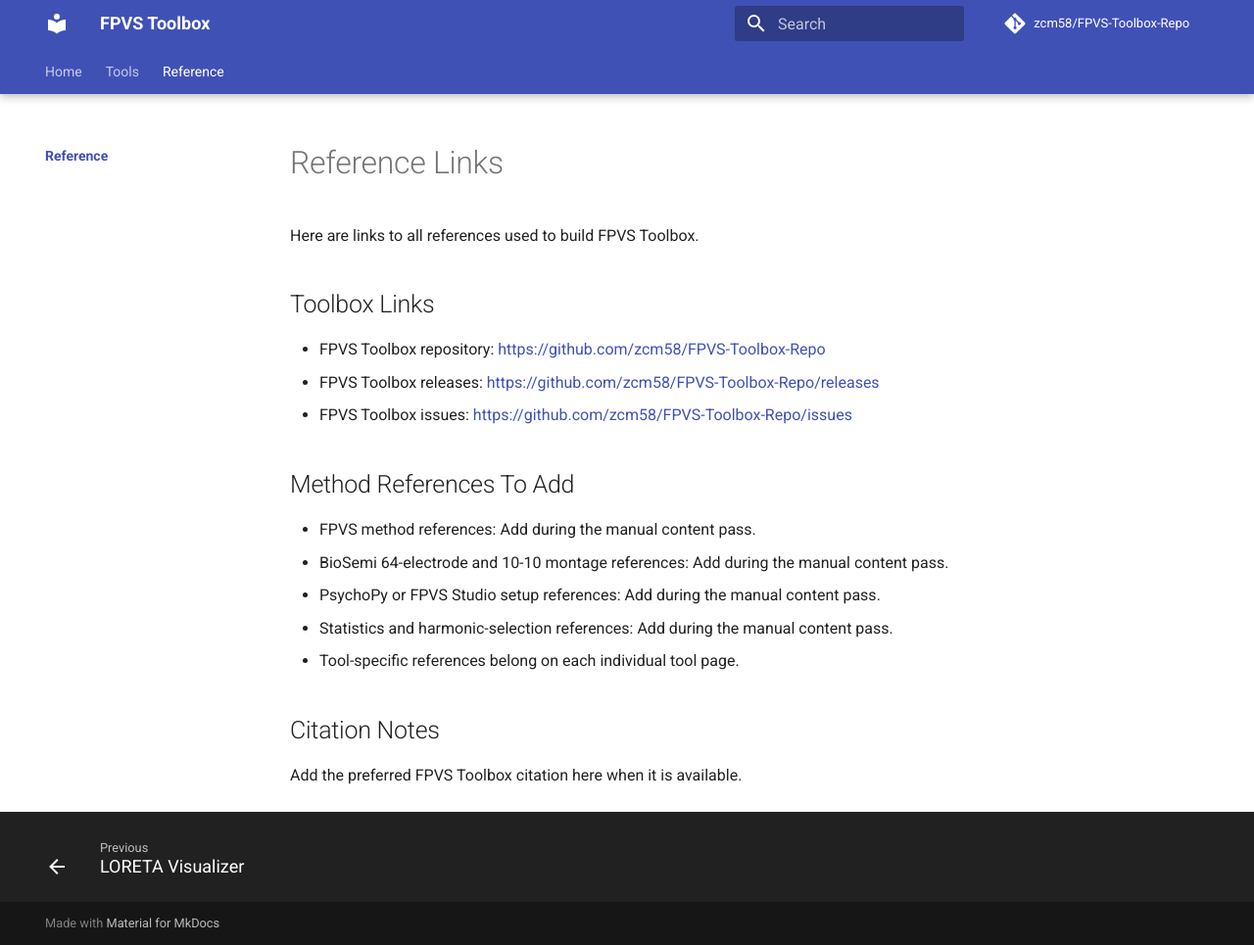
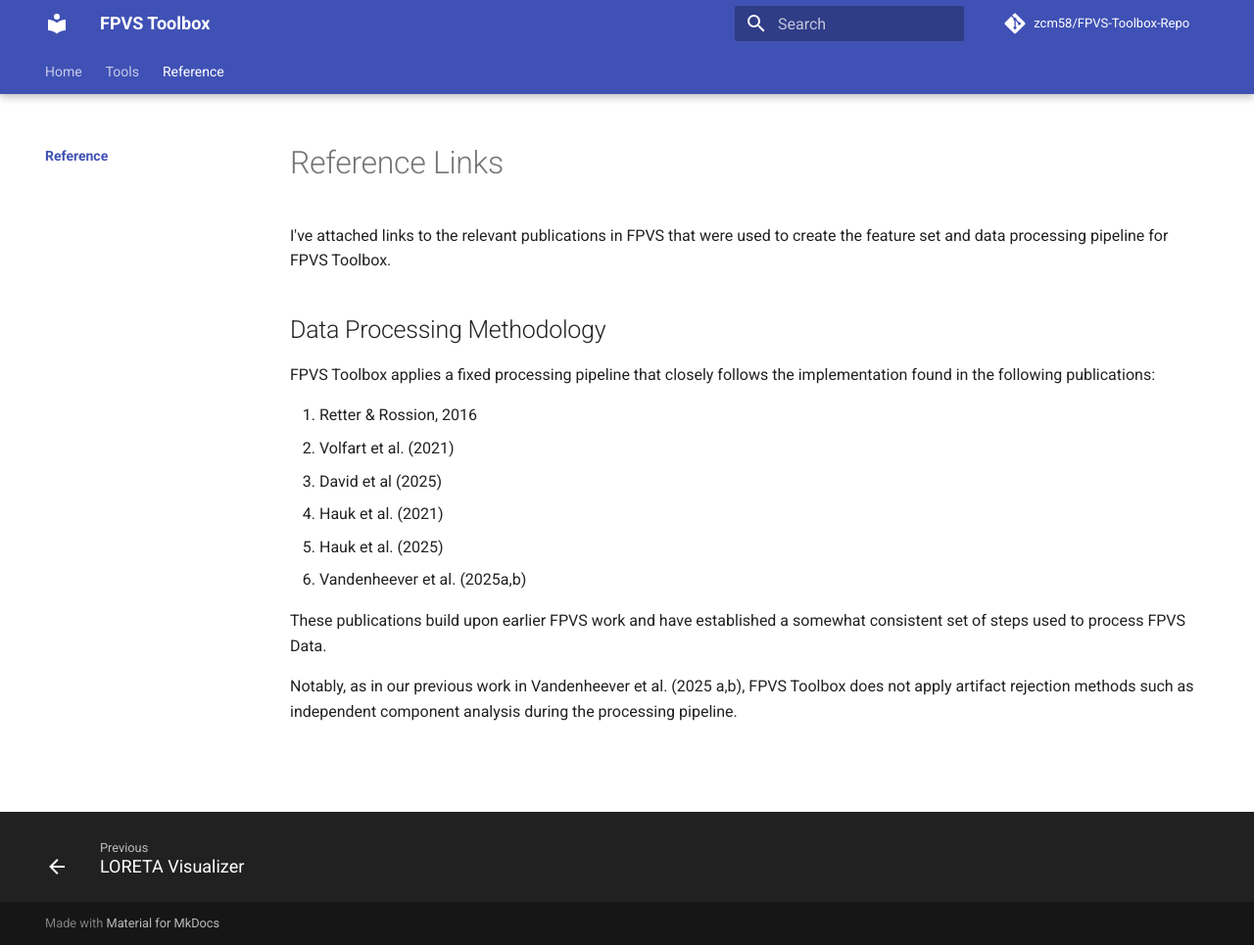
Before and after one commit to zcm58/FPVS-Toolbox-Repo, an MkDocs documentation site: the page built from docs/user/reference/index.md, in a window 1280 px wide and 965 px high. Shown: the whole window at 98% size. Built offline with MkDocs 1.6.1 and Material for MkDocs 9.7.7, drawn with Linux system fonts in a browser that asks for light colours; comment, search, counter and statistics services are not loaded.

Commit message:
Updated references page.

```diff
--- a/docs/user/reference/index.md
+++ b/docs/user/reference/index.md
@@ -1,21 +1,23 @@
 # Reference Links
 
-Here are links to all references used to build FPVS Toolbox.
+I've attached links to the relevant publications in FPVS that were used to create the feature set and
+data processing pipeline for FPVS Toolbox.
 
-## Toolbox Links
 
-- FPVS Toolbox repository: <https://github.com/zcm58/FPVS-Toolbox-Repo>
-- FPVS Toolbox releases: <https://github.com/zcm58/FPVS-Toolbox-Repo/releases>
-- FPVS Toolbox issues: <https://github.com/zcm58/FPVS-Toolbox-Repo/issues>
+## Data Processing Methodology
 
-## Method References To Add
+FPVS Toolbox applies a fixed processing pipeline that closely follows the implementation found in the
+following publications:
 
-- FPVS method references: Add during the manual content pass.
-- BioSemi 64-electrode and 10-10 montage references: Add during the manual content pass.
-- PsychoPy or FPVS Studio setup references: Add during the manual content pass.
-- Statistics and harmonic-selection references: Add during the manual content pass.
-- Tool-specific references belong on each individual tool page.
+1. Retter & Rossion, 2016
+2. Volfart et al. (2021)
+3. David et al (2025)
+4. Hauk et al. (2021)
+5. Hauk et al. (2025)
+6. Vandenheever et al. (2025a,b)
 
-## Citation Notes
+These publications build upon earlier FPVS work and have established a somewhat consistent set of steps
+used to process FPVS Data.
 
-Add the preferred FPVS Toolbox citation here when it is available.
+Notably, as in our previous work in Vandenheever et al. (2025 a,b), FPVS Toolbox does not apply artifact
+rejection methods such as independent component analysis during the processing pipeline.
```
